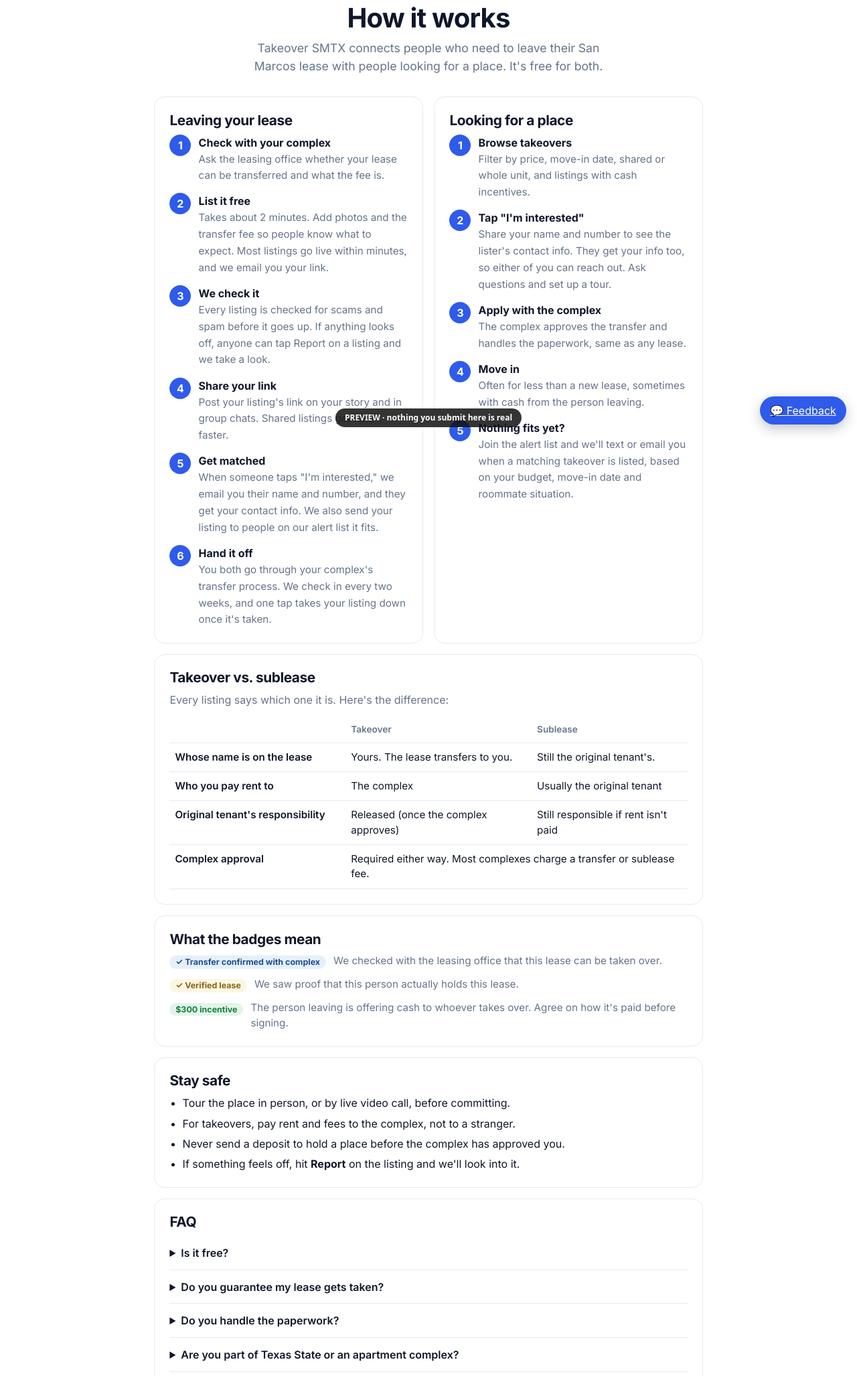
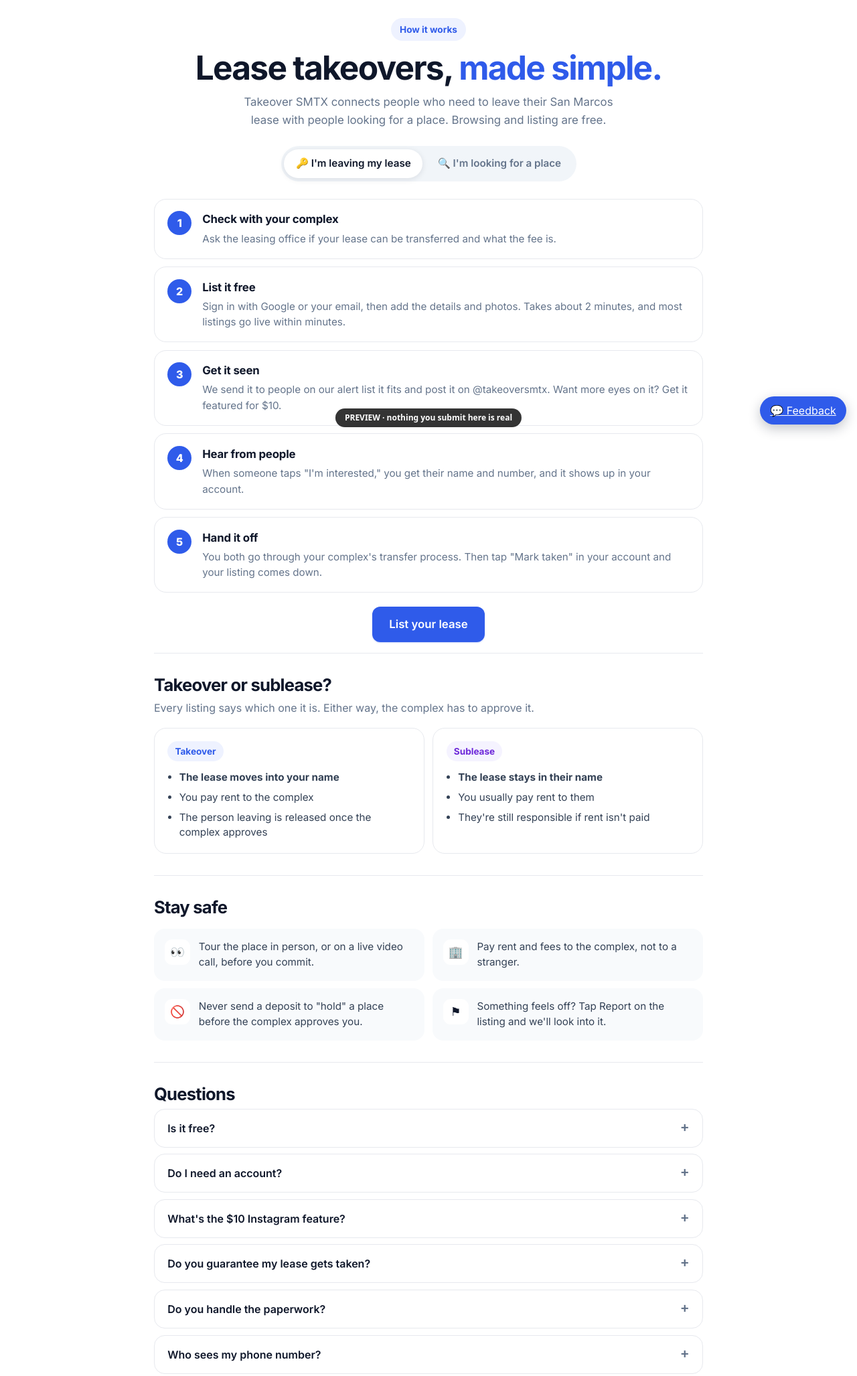
Before and after one commit to braydonladams-dot/Takeoversmtx, a plain HTML site: page how-it-works.html in a window 1280 px wide. Shown: the part 150-2205 px from the top of the page at 67% size. Drawn offline with Linux system fonts and the light colour scheme.

Commit message:
v2: How it works redesign (leaving/looking switch with step cards, takeover vs sublease cards, safety tips, tap-to-open FAQ updated for accounts and the feature; Verified badge removed)
Co-Authored-By: Claude Opus 5.5 <noreply@anthropic.com>

```diff
--- a/how-it-works.html
+++ b/how-it-works.html
@@ -14,7 +14,7 @@
   <meta property="og:description" content="How lease takeovers work in San Marcos, and how to use Takeover SMTX.">
   <meta property="og:image" content="https://takeoversmtx.com/og-image.png">
   <meta name="twitter:card" content="summary_large_image">
-  <link rel="stylesheet" href="styles.css?v=1794871254">
+  <link rel="stylesheet" href="styles.css?v=1794871420">
   <script src="/preview.js"></script>
   <script data-goatcounter="https://takeoversmtx.goatcounter.com/count" async src="//gc.zgo.at/count.js"></script>
 </head>
@@ -32,96 +32,98 @@
     </nav>
   </header>
 
-  <main class="page">
-    <div class="page-intro">
-      <h1>How it works</h1>
-      <p>Takeover SMTX connects people who need to leave their San Marcos lease with people looking for a place. It's free for both.</p>
-    </div>
-
-    <div class="two-col">
-      <section class="panel">
-        <h2>Leaving your lease</h2>
-        <ol class="steps">
-          <li><div><b>Check with your complex</b><span>Ask the leasing office whether your lease can be transferred and what the fee is.</span></div></li>
-          <li><div><b>List it free</b><span>Takes about 2 minutes. Add photos and the transfer fee so people know what to expect. Most listings go live within minutes, and we email you your link.</span></div></li>
-          <li><div><b>We check it</b><span>Every listing is checked for scams and spam before it goes up. If anything looks off, anyone can tap Report on a listing and we take a look.</span></div></li>
-          <li><div><b>Share your link</b><span>Post your listing's link on your story and in group chats. Shared listings get taken faster.</span></div></li>
-          <li><div><b>Get matched</b><span>When someone taps "I'm interested," we email you their name and number, and they get your contact info. We also send your listing to people on our alert list it fits.</span></div></li>
-          <li><div><b>Hand it off</b><span>You both go through your complex's transfer process. We check in every two weeks, and one tap takes your listing down once it's taken.</span></div></li>
-        </ol>
-      </section>
-
-      <section class="panel">
-        <h2>Looking for a place</h2>
-        <ol class="steps">
-          <li><div><b>Browse takeovers</b><span>Filter by price, move-in date, shared or whole unit, and listings with cash incentives.</span></div></li>
-          <li><div><b>Tap "I'm interested"</b><span>Share your name and number to see the lister's contact info. They get your info too, so either of you can reach out. Ask questions and set up a tour.</span></div></li>
-          <li><div><b>Apply with the complex</b><span>The complex approves the transfer and handles the paperwork, same as any lease.</span></div></li>
-          <li><div><b>Move in</b><span>Often for less than a new lease, sometimes with cash from the person leaving.</span></div></li>
-          <li><div><b>Nothing fits yet?</b><span>Join the alert list and we'll text or email you when a matching takeover is listed, based on your budget, move-in date and roommate situation.</span></div></li>
-        </ol>
-      </section>
-    </div>
-
-    <section class="panel" style="margin-top:1rem">
-      <h2>Takeover vs. sublease</h2>
-      <p>Every listing says which one it is. Here's the difference:</p>
-      <table class="compare">
-        <thead><tr><th></th><th>Takeover</th><th>Sublease</th></tr></thead>
-        <tbody>
-          <tr><td>Whose name is on the lease</td><td>Yours. The lease transfers to you.</td><td>Still the original tenant's.</td></tr>
-          <tr><td>Who you pay rent to</td><td>The complex</td><td>Usually the original tenant</td></tr>
-          <tr><td>Original tenant's responsibility</td><td>Released (once the complex approves)</td><td>Still responsible if rent isn't paid</td></tr>
-          <tr><td>Complex approval</td><td colspan="2">Required either way. Most complexes charge a transfer or sublease fee.</td></tr>
-        </tbody>
-      </table>
+  <main class="page hiw">
+    <section class="hiw-hero">
+      <span class="gf-kicker">How it works</span>
+      <h1>Lease takeovers, <em>made simple.</em></h1>
+      <p>Takeover SMTX connects people who need to leave their San Marcos lease with people looking for a place. Browsing and listing are free.</p>
+      <div class="hiw-switch" role="tablist">
+        <button type="button" role="tab" class="on" data-hiw="leave">🔑 I'm leaving my lease</button>
+        <button type="button" role="tab" data-hiw="look">🔍 I'm looking for a place</button>
+      </div>
     </section>
 
-    <section class="panel">
-      <h2>What the badges mean</h2>
-      <dl class="badge-list">
-        <div><dt><span class="tag confirmed">✓ Transfer confirmed with complex</span></dt><dd>We checked with the leasing office that this lease can be taken over.</dd></div>
-        <div><dt><span class="tag verified">✓ Verified lease</span></dt><dd>We saw proof that this person actually holds this lease.</dd></div>
-        <div><dt><span class="tag incentive">$300 incentive</span></dt><dd>The person leaving is offering cash to whoever takes over. Agree on how it's paid before signing.</dd></div>
-      </dl>
+    <section class="hiw-steps" data-panel="leave">
+      <ol class="hiw-list">
+        <li><span class="hiw-n">1</span><div><b>Check with your complex</b><p>Ask the leasing office if your lease can be transferred and what the fee is.</p></div></li>
+        <li><span class="hiw-n">2</span><div><b>List it free</b><p>Sign in with Google or your email, then add the details and photos. Takes about 2 minutes, and most listings go live within minutes.</p></div></li>
+        <li><span class="hiw-n">3</span><div><b>Get it seen</b><p>We send it to people on our alert list it fits and post it on @takeoversmtx. Want more eyes on it? Get it featured for $10.</p></div></li>
+        <li><span class="hiw-n">4</span><div><b>Hear from people</b><p>When someone taps "I'm interested," you get their name and number, and it shows up in your account.</p></div></li>
+        <li><span class="hiw-n">5</span><div><b>Hand it off</b><p>You both go through your complex's transfer process. Then tap "Mark taken" in your account and your listing comes down.</p></div></li>
+      </ol>
+      <div class="hiw-cta"><a class="btn btn-primary btn-lg" href="/#list">List your lease</a></div>
     </section>
 
-    <section class="panel">
-      <h2>Stay safe</h2>
-      <ul class="safety">
-        <li>Tour the place in person, or by live video call, before committing.</li>
-        <li>For takeovers, pay rent and fees to the complex, not to a stranger.</li>
-        <li>Never send a deposit to hold a place before the complex has approved you.</li>
-        <li>If something feels off, hit <b>Report</b> on the listing and we'll look into it.</li>
-      </ul>
+    <section class="hiw-steps" data-panel="look" hidden>
+      <ol class="hiw-list">
+        <li><span class="hiw-n">1</span><div><b>Browse takeovers</b><p>Filter by price, move-in date, room type and roommates. Green tags mean the person leaving is offering cash.</p></div></li>
+        <li><span class="hiw-n">2</span><div><b>Tap "I'm interested"</b><p>You get the lister's contact, and they get your name and number, so either of you can reach out. Ask questions and set up a tour.</p></div></li>
+        <li><span class="hiw-n">3</span><div><b>Apply with the complex</b><p>The complex approves you and handles the paperwork, same as any lease.</p></div></li>
+        <li><span class="hiw-n">4</span><div><b>Move in</b><p>Often for less than a new lease, and sometimes with cash from the person leaving.</p></div></li>
+        <li><span class="hiw-n">🔔</span><div><b>Nothing fits yet?</b><p>Turn on free alerts and we'll text or email you the moment a place fits your budget and move-in date.</p></div></li>
+      </ol>
+      <div class="hiw-cta"><a class="btn btn-primary btn-lg" href="/#board">Browse takeovers</a><a class="btn btn-ghost btn-lg" href="/#alerts">Get alerts</a></div>
     </section>
 
-    <section class="panel faq">
-      <h2>FAQ</h2>
-      <details><summary>Is it free?</summary><p>Yes. Listing a lease and browsing are both free.</p></details>
-      <details><summary>Do you guarantee my lease gets taken?</summary><p>No. We get your listing in front of people who are looking, but we can't promise someone takes it. Pricing it at or below what the complex charges for new leases, adding photos, and offering a small incentive all help a lot.</p></details>
-      <details><summary>Do you handle the paperwork?</summary><p>No. Your complex handles the transfer and approves the new tenant. We don't negotiate leases or act as an agent for anyone.</p></details>
-      <details><summary>Are you part of Texas State or an apartment complex?</summary><p>No. Takeover SMTX is an independent board run by a Texas State student. It isn't affiliated with the university or any property.</p></details>
-      <details><summary>Who sees my phone number?</summary><p>Listers: your contact info isn't posted on the site. It's only shown to people who tap "I'm interested" and share their own name and number first. People looking: your name and number go only to the lister you're interested in.</p></details>
-      <details><summary>How do I edit my listing?</summary><p>Use the "Edit your listing" link in any email we sent you. Lost it? Tap "Already listed? Edit or remove your listing" at the bottom of the homepage, enter your email, and we'll send it again.</p></details>
-      <details><summary>My lease got taken over. How do I let you know?</summary><p>Tap "It's been taken" in any email from us, or tap "Already listed? Edit your listing or mark it taken" at the bottom of the homepage and we'll email you the link. Your listing comes down right away so people stop reaching out.</p></details>
-      <details><summary>How do I take my listing down?</summary><p>We email you every two weeks to check if it's still available. Tap "It's been taken" and it comes down right away. You can also reply to any of our emails, or use the Feedback button, and we'll remove it.</p></details>
+    <section class="hiw-block">
+      <h2>Takeover or sublease?</h2>
+      <p class="hiw-sub">Every listing says which one it is. Either way, the complex has to approve it.</p>
+      <div class="hiw-compare">
+        <div class="hiw-card">
+          <span class="hiw-tag">Takeover</span>
+          <ul>
+            <li><b>The lease moves into your name</b></li>
+            <li>You pay rent to the complex</li>
+            <li>The person leaving is released once the complex approves</li>
+          </ul>
+        </div>
+        <div class="hiw-card">
+          <span class="hiw-tag alt">Sublease</span>
+          <ul>
+            <li><b>The lease stays in their name</b></li>
+            <li>You usually pay rent to them</li>
+            <li>They're still responsible if rent isn't paid</li>
+          </ul>
+        </div>
+      </div>
     </section>
 
-    <div class="cta">
-      <a class="btn btn-primary btn-lg" href="/#board">Browse takeovers</a>
-      <a class="btn btn-outline btn-lg" href="/#list">List your lease</a>
-    </div>
+    <section class="hiw-block">
+      <h2>Stay safe</h2>
+      <div class="hiw-safe">
+        <div><span>👀</span><p>Tour the place in person, or on a live video call, before you commit.</p></div>
+        <div><span>🏢</span><p>Pay rent and fees to the complex, not to a stranger.</p></div>
+        <div><span>🚫</span><p>Never send a deposit to "hold" a place before the complex approves you.</p></div>
+        <div><span>⚑</span><p>Something feels off? Tap Report on the listing and we'll look into it.</p></div>
+      </div>
+    </section>
+
+    <section class="hiw-block gf-faq">
+      <h2>Questions</h2>
+      <details><summary>Is it free?</summary><p>Yes. Browsing, listing your lease and alerts are all free. The only paid thing is the optional $10 Instagram feature.</p></details>
+      <details><summary>Do I need an account?</summary><p>Only to list your lease. It's one tap with Google, or a code sent to your email. Browsing, alerts and "I'm interested" work without one.</p></details>
+      <details><summary>What's the $10 Instagram feature?</summary><p>An optional one-time payment that gives your listing its own slide in that week's Featured places post on @takeoversmtx. <a href="/get-featured">See what you get</a>.</p></details>
+      <details><summary>Do you guarantee my lease gets taken?</summary><p>No. We get your listing in front of people who are looking, but no one can promise someone takes it. Good photos, a fair price and a small incentive all help a lot.</p></details>
+      <details><summary>Do you handle the paperwork?</summary><p>No. Your complex handles the transfer and approves the new tenant. We don't negotiate leases or act as an agent for anyone.</p></details>
+      <details><summary>Who sees my phone number?</summary><p>It's never posted on the site. Listers' contact info only goes to people who tap "I'm interested" and share their own name and number first. People looking only share theirs with the lister they're interested in.</p></details>
+      <details><summary>How do I edit my listing or mark it taken?</summary><p>Sign in and open your account (your initial in the top corner). Every listing has Edit and Mark taken buttons. The links in our emails work too.</p></details>
+      <details><summary>Are you part of Texas State or an apartment complex?</summary><p>No. Takeover SMTX is an independent board run by a Texas State student. It isn't affiliated with the university or any property.</p></details>
+    </section>
+
+    <section class="hiw-end">
+      <h2>Ready when you are.</h2>
+      <div class="hiw-cta"><a class="btn btn-primary btn-lg" href="/#board">Browse takeovers</a><a class="btn btn-outline btn-lg" href="/#list">List your lease</a></div>
+    </section>
   </main>
 
   <footer class="footer">
     <p><strong>Takeover SMTX</strong> is an independent listing board. It is not affiliated with Texas State University or any apartment complex. We don't negotiate leases, and every takeover must be approved by the property.</p>
-    <p><a href="/lease-takeover/">Lease takeovers by complex</a> · <a href="/get-featured">Get featured on Instagram</a></p>
+    <p><a href="/lease-takeover/">Lease takeovers by complex</a> · <a href="/get-featured">Get featured on Instagram</a> · <a href="/privacy">Privacy</a> · <a href="/terms">Terms</a></p>
     <p><a class="ig-link" href="https://instagram.com/takeoversmtx" target="_blank" rel="noopener"><svg viewBox="0 0 24 24" width="18" height="18" aria-hidden="true"><rect x="3" y="3" width="18" height="18" rx="5" fill="none" stroke="currentColor" stroke-width="2"/><circle cx="12" cy="12" r="4" fill="none" stroke="currentColor" stroke-width="2"/><circle cx="17.5" cy="6.5" r="1.3" fill="currentColor"/></svg><span>Follow <b>@takeoversmtx</b> on Instagram</span></a></p>
     <p id="footer-contact"></p>
   </footer>
 
-  <script src="config.js?v=1794871254"></script>
+  <script src="config.js?v=1794871420"></script>
   <script>
     (function () {
       var email = (window.TAKEOVER_CONFIG || {}).contactEmail;
@@ -134,6 +136,24 @@
     })();
   </script>
   <a class="feedback-fab" href="/#feedback" aria-label="Send feedback">💬 Feedback</a>
+<script>
+  (function () {
+    var btns = [].slice.call(document.querySelectorAll('[data-hiw]'));
+    var panels = [].slice.call(document.querySelectorAll('[data-panel]'));
+    function show(which) {
+      var cur = panels.filter(function (p) { return !p.hidden; })[0];
+      var nxt = panels.filter(function (p) { return p.dataset.panel === which; })[0];
+      btns.forEach(function (b) { b.classList.toggle('on', b.dataset.hiw === which); });
+      if (cur === nxt) return;
+      var dir = which === 'look' ? 1 : -1;
+      cur.hidden = true;
+      nxt.hidden = false;
+      if (nxt.animate) nxt.animate([{ opacity: 0, transform: 'translateX(' + (40 * dir) + 'px)' }, { opacity: 1, transform: 'none' }], { duration: 480, easing: 'cubic-bezier(.22, 1, .36, 1)' });
+    }
+    btns.forEach(function (b) { b.addEventListener('click', function () { show(b.dataset.hiw); }); });
+    if (/look|alerts|browse/.test(location.hash)) show('look');
+  })();
+</script>
 <script src="/topbar.js?v=1794857363" defer></script>
 </body>
 </html>
--- a/styles.css
+++ b/styles.css
@@ -1424,3 +1424,42 @@ body.view-home .mini-footer { display: flex; justify-content: center; align-item
 .mini-footer nav { display: flex; gap: 1rem; }
 body.view-home .home { min-height: calc(100vh - 168px); min-height: calc(100svh - 168px); }
 body.view-home .home { min-height: calc(100vh - 176px); min-height: calc(100svh - 176px); }
+
+/* ===== How it works ===== */
+.hiw { max-width: 860px; }
+.hiw-hero { text-align: center; padding: 1.5rem 0 1.6rem; }
+.hiw-hero h1 { font-size: clamp(2.1rem, 6vw, 3.1rem); line-height: 1.06; letter-spacing: -.035em; margin: .9rem 0 .7rem; }
+.hiw-hero h1 em { font-style: normal; color: var(--maroon); }
+.hiw-hero > p { color: var(--muted); font-size: 1.05rem; line-height: 1.6; max-width: 560px; margin: 0 auto 1.6rem; }
+.hiw-switch { display: inline-flex; gap: .3rem; padding: .3rem; border-radius: 999px; background: var(--tag); }
+.hiw-switch button { border: 0; background: none; font: inherit; font-weight: 600; font-size: .95rem; color: var(--muted); padding: .65rem 1.1rem; border-radius: 999px; cursor: pointer; transition: background .25s, color .25s, box-shadow .25s; }
+.hiw-switch button.on { background: #fff; color: var(--ink); box-shadow: 0 2px 10px rgba(15, 23, 42, .1); }
+.hiw-steps { padding-bottom: 1rem; }
+.hiw-list { list-style: none; margin: 0; padding: 0; display: grid; gap: .7rem; }
+.hiw-list li { display: flex; gap: 1rem; align-items: flex-start; padding: 1.1rem 1.2rem; border: 1px solid var(--line); border-radius: 18px; background: #fff; }
+.hiw-n { width: 36px; height: 36px; border-radius: 50%; background: var(--maroon); color: #fff; font-weight: 800; display: grid; place-items: center; flex: none; }
+.hiw-list b { display: block; font-size: 1.05rem; letter-spacing: -.01em; }
+.hiw-list p { margin: .25rem 0 0; color: var(--muted); line-height: 1.55; font-size: .95rem; }
+.hiw-cta { display: flex; justify-content: center; gap: .6rem; flex-wrap: wrap; margin-top: 1.3rem; }
+.hiw-block { padding: 2rem 0; border-top: 1px solid var(--line); }
+.hiw-block h2 { font-size: 1.6rem; letter-spacing: -.03em; margin: 0 0 .4rem; }
+.hiw-sub { color: var(--muted); margin: 0 0 1.1rem; }
+.hiw-compare { display: grid; grid-template-columns: 1fr 1fr; gap: .8rem; }
+.hiw-card { padding: 1.2rem; border: 1px solid var(--line); border-radius: 18px; background: #fff; }
+.hiw-tag { display: inline-block; padding: .3rem .7rem; border-radius: 999px; background: var(--accent-soft); color: var(--maroon); font-weight: 700; font-size: .85rem; }
+.hiw-tag.alt { background: #f5f3ff; color: #6d28d9; }
+.hiw-card ul { margin: .8rem 0 0; padding-left: 1.1rem; display: grid; gap: .45rem; color: #334155; line-height: 1.5; font-size: .95rem; }
+.hiw-safe { display: grid; grid-template-columns: 1fr 1fr; gap: .7rem; margin-top: 1rem; }
+.hiw-safe div { display: flex; gap: .8rem; align-items: flex-start; padding: 1rem; border-radius: 16px; background: var(--input); }
+.hiw-safe span { width: 38px; height: 38px; border-radius: 11px; background: #fff; display: grid; place-items: center; flex: none; font-size: 1.1rem; }
+.hiw-safe p { margin: 0; color: #334155; line-height: 1.5; font-size: .95rem; }
+.hiw .gf-faq { padding-top: 2rem; }
+.hiw .gf-faq details p a { color: var(--maroon); font-weight: 600; }
+.hiw-end { text-align: center; padding: 2.4rem 1rem 1rem; border-top: 1px solid var(--line); }
+.hiw-end h2 { font-size: 1.7rem; letter-spacing: -.03em; margin: 0; }
+@media (max-width: 640px) {
+  .hiw-switch { display: grid; grid-template-columns: 1fr 1fr; width: 100%; }
+  .hiw-switch button { padding: .65rem .5rem; font-size: .88rem; }
+  .hiw-compare, .hiw-safe { grid-template-columns: 1fr; }
+  .hiw-list li { padding: 1rem; }
+}
```
Also changed, not shown: get-featured.html (+1 -1 lines), index.html (+3 -3 lines), privacy.html (+1 -1 lines), terms.html (+1 -1 lines).
